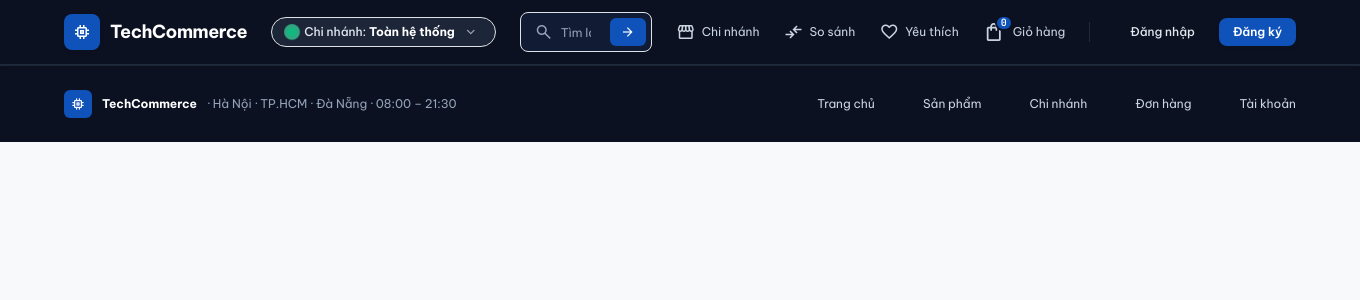
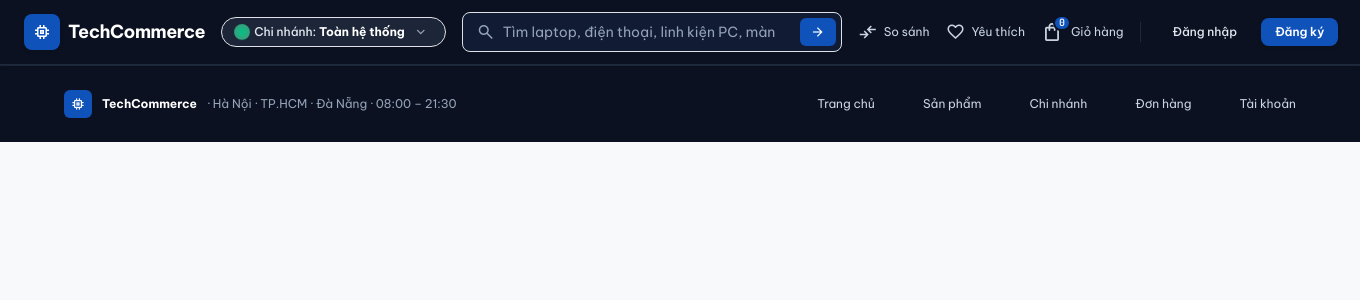
Before and after one commit to TBL251/TechCommerce, a Java web app: template src/main/webapp/WEB-INF/decorators/web.jsp in a window 1360 px wide. Shown: the top 300 px of the page. Run offline with Tomcat 11, a stand-in JSP engine, Linux system fonts and the light colour scheme; the template is opened without the code that fills it, so the values that code supplies are empty; some libraries are stand-ins or nearby versions.

Commit message:
fix(ui): mo rong chieu ngang thanh tim kiem tren header web.jsp

```diff
--- a/src/main/webapp/WEB-INF/decorators/web.jsp
+++ b/src/main/webapp/WEB-INF/decorators/web.jsp
@@ -91,9 +91,9 @@
 
 <!-- Stitch Dark Obsidian Header -->
 <header class="sticky top-0 left-0 right-0 w-full z-50 bg-[#0b1120] text-white border-b border-[#1e293b] shadow-sm">
-    <div class="h-16 max-w-7xl mx-auto px-4 sm:px-6 lg:px-8 flex items-center justify-between gap-4">
-        <div class="flex items-center gap-4 shrink-0">
-            <a class="flex items-center gap-2.5 text-white text-decoration-none hover:opacity-95 transition-opacity" href="${pageContext.request.contextPath}/" translate="no">
+    <div class="h-16 max-w-[1440px] mx-auto px-4 sm:px-6 lg:px-8 flex items-center justify-between gap-3 lg:gap-5">
+        <div class="flex items-center gap-3 lg:gap-4 shrink-0">
+            <a class="flex items-center gap-2 text-white text-decoration-none hover:opacity-95 transition-opacity" href="${pageContext.request.contextPath}/" translate="no">
                 <div class="w-9 h-9 rounded-lg bg-primary-container flex items-center justify-center text-white shadow-sm">
                     <span class="material-symbols-outlined text-[20px]">memory</span>
                 </div>
@@ -108,7 +108,7 @@
                         <span class="animate-ping absolute inline-flex h-full w-full rounded-full bg-emerald-400 opacity-75"></span>
                         <span class="relative inline-flex rounded-full h-2 w-2 bg-emerald-500"></span>
                     </span>
-                    <span>
+                    <span class="truncate max-w-[175px]">
                         <c:choose>
                             <c:when test="${not empty currentStore}">
                                 <strong class="text-white font-mono"><c:out value="${currentStore.code}"/></strong> · <c:out value="${currentStore.name}"/>
@@ -153,15 +153,15 @@
             </div>
         </div>
 
-        <!-- Stitch Search Bar -->
-        <form class="flex-1 max-w-xl mx-auto relative hidden md:block"
+        <!-- Stitch Search Bar (Expanded Full Width) -->
+        <form class="flex-1 flex-grow-1 w-full min-w-[260px] lg:min-w-[380px] max-w-2xl relative hidden md:block my-0"
               action="${pageContext.request.contextPath}/products" method="get" role="search">
             <div class="relative flex items-center w-full">
                 <label for="search-input" class="visually-hidden">Tìm kiếm sản phẩm</label>
                 <span class="material-symbols-outlined absolute left-3.5 text-slate-400 text-[20px] pointer-events-none">search</span>
                 <input id="search-input" name="q" type="search" autocomplete="off"
                        value="<c:out value='${param.q}'/>"
-                       class="w-full h-10 pl-10 pr-12 rounded-lg bg-[#111c34] border border-[#1e293b] text-xs text-slate-200 placeholder-slate-400 focus:outline-none focus:border-primary-container focus:ring-1 focus:ring-primary-container transition-all"
+                       class="w-full h-10 pl-10 pr-12 rounded-lg bg-[#111c34] border border-[#1e293b] text-xs sm:text-sm text-slate-100 placeholder-slate-400 focus:outline-none focus:border-primary-container focus:ring-1 focus:ring-primary-container transition-all"
                        placeholder="Tìm laptop, điện thoại, linh kiện PC, màn hình…">
                 <button type="submit" aria-label="Tìm kiếm"
                         class="absolute right-1.5 h-7 px-2.5 rounded-md bg-primary-container hover:bg-primary text-white text-xs flex items-center justify-center transition-colors border-0">
@@ -172,18 +172,13 @@
         </form>
 
         <!-- Stitch Right Navigation Actions -->
-        <nav class="flex items-center gap-4 lg:gap-5 shrink-0">
-            <a class="hidden lg:flex items-center gap-1.5 text-xs text-slate-300 hover:text-white text-decoration-none transition-colors"
-               href="${pageContext.request.contextPath}/stores">
-                <span class="material-symbols-outlined text-[20px]">storefront</span>
-                <span>Chi nhánh</span>
-            </a>
-            <a class="hidden lg:flex items-center gap-1.5 text-xs text-slate-300 hover:text-white text-decoration-none transition-colors"
+        <nav class="flex items-center gap-3 lg:gap-4 shrink-0">
+            <a class="hidden xl:flex items-center gap-1.5 text-xs text-slate-300 hover:text-white text-decoration-none transition-colors"
                href="${pageContext.request.contextPath}/compare">
                 <span class="material-symbols-outlined text-[20px]">compare_arrows</span>
                 <span>So sánh</span>
             </a>
-            <a class="hidden lg:flex items-center gap-1.5 text-xs text-slate-300 hover:text-white text-decoration-none transition-colors"
+            <a class="hidden xl:flex items-center gap-1.5 text-xs text-slate-300 hover:text-white text-decoration-none transition-colors"
                href="${pageContext.request.contextPath}/wishlist">
                 <span class="material-symbols-outlined text-[20px]">favorite</span>
                 <span>Yêu thích</span>
```
